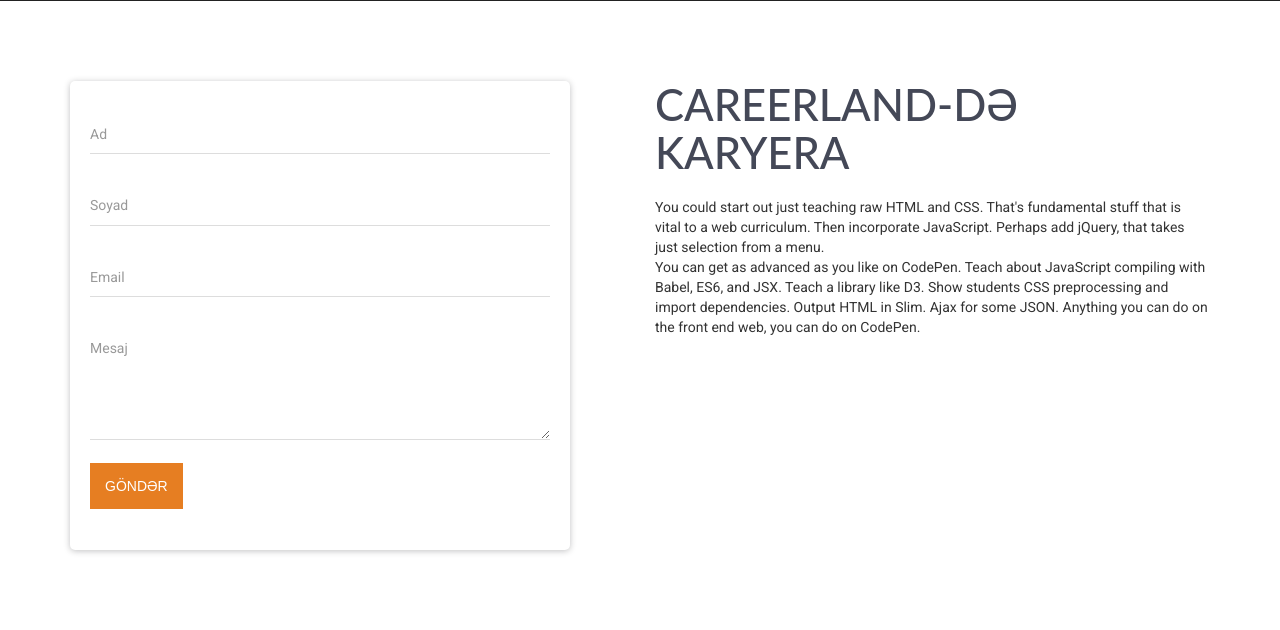
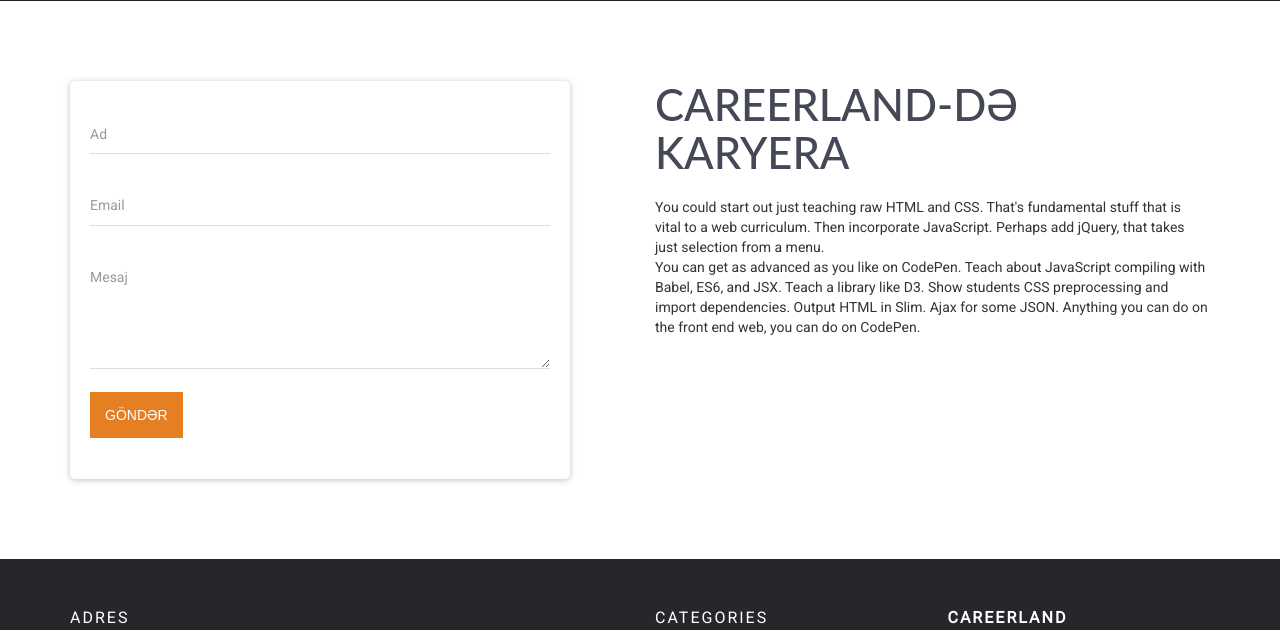
Before and after one commit to AlimardanAhmadov/Careerland, a Django app: page /career/ in a window 1280 px wide. Shown: the part 284-914 px from the top of the page. Run offline with Django 3.2, Linux system fonts and the light colour scheme; some libraries are stand-ins or nearby versions.

Commit message:
surname_delete

```diff
--- a/main/forms.py
+++ b/main/forms.py
@@ -6,16 +6,16 @@
 class RegistrationForm(forms.ModelForm):
     class Meta:
         model = Registration
-        fields = ["from_user", "from_surname", "from_email", "phone_number"]
+        fields = ["from_user", "from_email", "phone_number"]
 
 
 class ContactForm(forms.ModelForm):
     class Meta:
         model = Contact
-        fields = ["name", "surname", "email", "number", "message" ]
+        fields = ["name", "email", "number", "message" ]
 
 
 class CareerForm(forms.ModelForm):
     class Meta:
         model = Career
-        fields = ["teach_name", "teach_surname", "teach_email", "teach_message"]
+        fields = ["teach_name", "teach_email", "teach_message"]
--- a/main/models.py
+++ b/main/models.py
@@ -3,7 +3,6 @@
 
 class Registration(models.Model):
     from_user = models.CharField(max_length=100)
-    from_surname = models.CharField(max_length=150)
     from_email = models.EmailField(max_length=250)
     phone_number = models.CharField(max_length=100)
     sent = models.DateTimeField(auto_now_add=True)
@@ -14,7 +13,6 @@
 
 class Contact(models.Model):
     name = models.CharField(max_length=150)
-    surname = models.CharField(max_length=150)
     email = models.EmailField()
     number = models.CharField(max_length=100)
     message = models.TextField()
@@ -25,7 +23,6 @@
 
 class Career(models.Model):
     teach_name = models.CharField(max_length=150)
-    teach_surname = models.CharField(max_length=150)
     teach_email = models.EmailField()
     teach_number = models.CharField(max_length=200)
     teach_files = models.FileField(upload_to='teach_files')
--- a/main/views.py
+++ b/main/views.py
@@ -24,12 +24,11 @@
         if form.is_valid():
             from_email = form.cleaned_data.get("from_email")
             from_user = form.cleaned_data.get("from_user")
-            from_surname = form.cleaned_data.get("from_surname")
             phone_number = form.cleaned_data.get('phone_number')
             form.save()
 
             comment = from_email + " istifadəçisi qeydiyyatdan keçmək üçün müraciət etdi, əlaqə nömrəsi " + phone_number
-            pro_comment = from_user + " " + from_surname
+            pro_comment = from_user
             send_mail(pro_comment, comment, from_email, [settings.EMAIL_HOST_USER], fail_silently=False)
 
             return redirect('home')
@@ -50,12 +49,11 @@
         if contact_form.is_valid():
             contact_form.save()
             name = contact_form.cleaned_data.get("name")
-            surname = contact_form.cleaned_data.get('surname')
             message = contact_form.cleaned_data.get("message")
             number = contact_form.cleaned_data.get("number")
             email = contact_form.cleaned_data.get("email")
 
-            topic_comment = str(name) + " " + str(surname)
+            topic_comment = str(name)
             cantact_comment = email + " - " + message + " , istifadeçinin əlaqə nömrəsi: " + number
 
             send_mail(
@@ -93,11 +91,10 @@
 
         if career_form.is_valid():
             teach_name = career_form.cleaned_data.get('teach_name')
-            teach_surname = career_form.cleaned_data.get("teach_surname")
             teach_message = career_form.cleaned_data.get("teach_message")
             teach_email = career_form.cleaned_data.get("teach_email")
             comment = teach_email + " - " + teach_message
-            user_comment = teach_surname + " " + teach_name
+            user_comment = teach_name
             career_form.save()
 
 
--- a/templates/base.html
+++ b/templates/base.html
@@ -809,7 +809,6 @@
               <form class="login-form" method="POST" action="{% url 'email' %}">
                   {% csrf_token %}
                   <input type="text" name="from_user" placeholder="Ad" />
-                  <input type="text" name="from_surname" placeholder="Soyad" />
                   <input type="email" name="from_email" placeholder="Email" />
                   <input type="text" name = "phone_number" placeholder="Telefon">
                   <button style="background-color: #E67E22; text-transform: uppercase;" type='submit'>Qeydiyyat Ol</button>
--- a/templates/career.html
+++ b/templates/career.html
@@ -213,12 +213,6 @@
                 </div>
 
                 <div class="datainput">
-                    <input class="validate" id="wa_surname" name="teach_surname" required="" type="text" value=''/>
-                    <span class="highlight"></span><span class="bar"></span>
-                    <label>Soyad</label>
-                </div>
-
-                <div class="datainput">
                     <input class="validate" id="wa_email" name="teach_email" required="" type="email" value=''/>
                     <span class="highlight"></span><span class="bar"></span>
                     <label>Email</label>
--- a/templates/contact.html
+++ b/templates/contact.html
@@ -68,7 +68,6 @@
                         <form class="login-form" action="{% url 'contact' %}" method="POST">
                             {% csrf_token %}
                             <input type="text" name="name" placeholder="Ad" />
-                            <input type="text" name="surname" placeholder="Soyad" />
                             <input type="email" name="email" placeholder="Email" />
                             <input type="text" name="number" placeholder="Telefon">
                             <textarea name="message" placeholder=Mesaj></textarea>
```
Also changed, not shown: main/migrations/0002_auto_20200608_1633.py (added).
